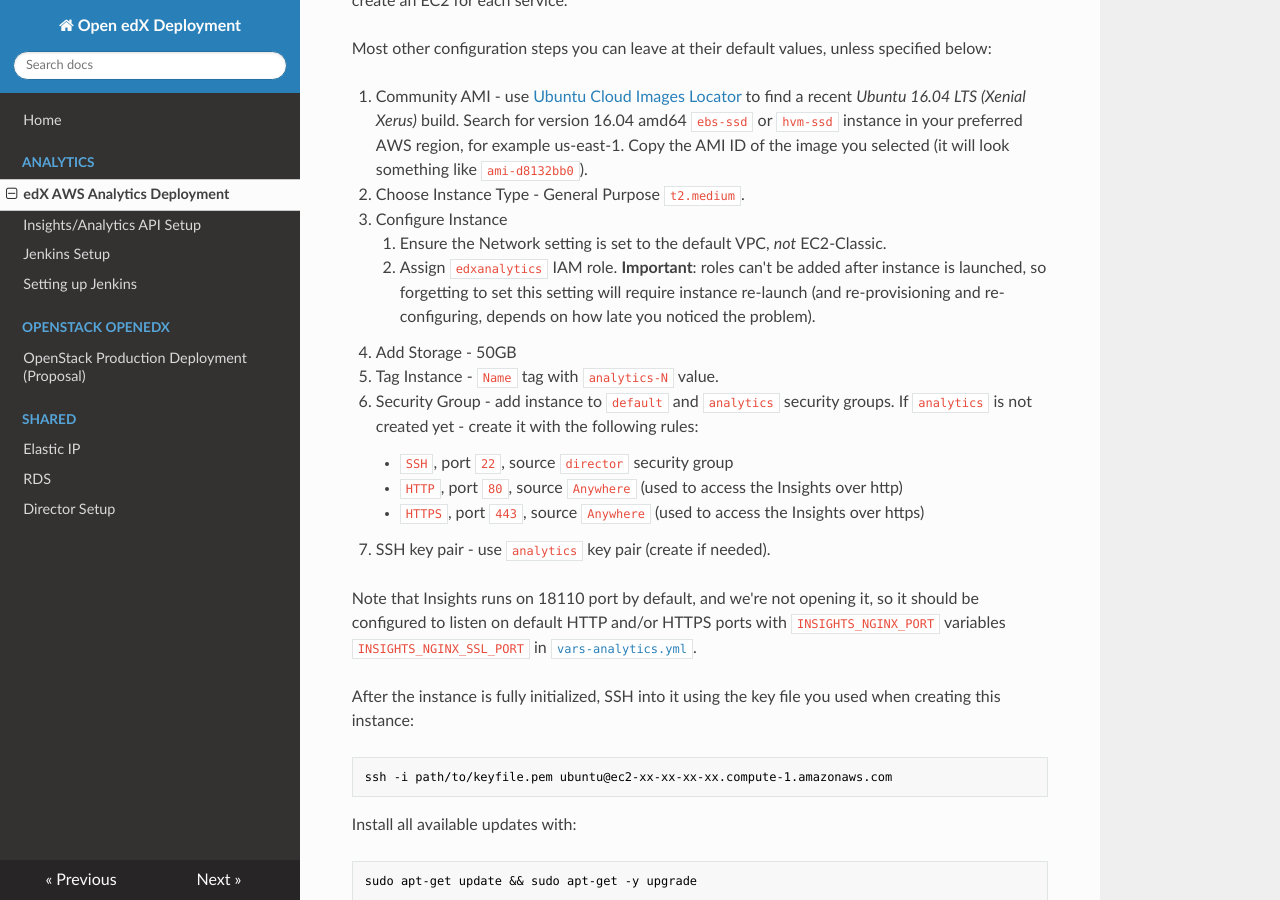
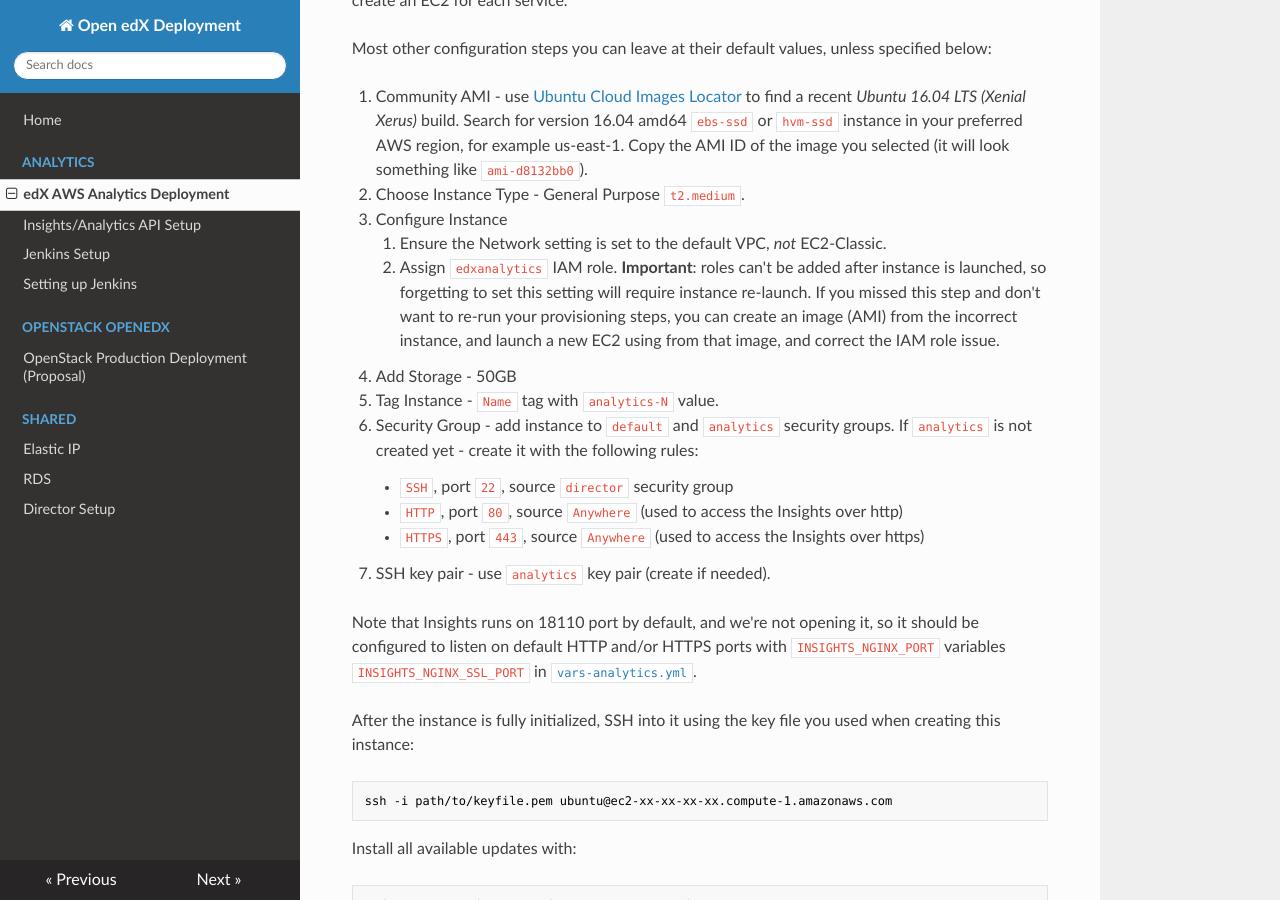
Before and after one commit to open-craft/openedx-deployment, an MkDocs documentation site: the page built from docs/analytics/AWS_setup.md, in a window 1280 px wide and 900 px high, scrolled down 7054 px. Built offline with MkDocs 1.6.1, drawn with Linux system fonts in a browser that asks for light colours; nearby versions of some CDN libraries.

Commit message:
Add info on how to recover from failing to set the IAM role

```diff
--- a/docs/analytics/AWS_setup.md
+++ b/docs/analytics/AWS_setup.md
@@ -307,7 +307,9 @@ Most other configuration steps you can leave at their default values, unless spe
     1. Ensure the Network setting is set to the default VPC, *not* EC2-Classic.
     1. Assign `edxanalytics` IAM role.
        **Important**: roles can't be added after instance is launched, so forgetting to set this setting will require
-       instance re-launch (and re-provisioning and re-configuring, depends on how late you noticed the problem).
+       instance re-launch.
+       If you missed this step and don't want to re-run your provisioning steps, you can create an image (AMI) from the
+       incorrect instance, and launch a new EC2 using from that image, and correct the IAM role issue.
 1. Add Storage - 50GB
 1. Tag Instance - `Name` tag with `analytics-N` value.
 1. Security Group - add instance to `default` and `analytics` security groups.
```
